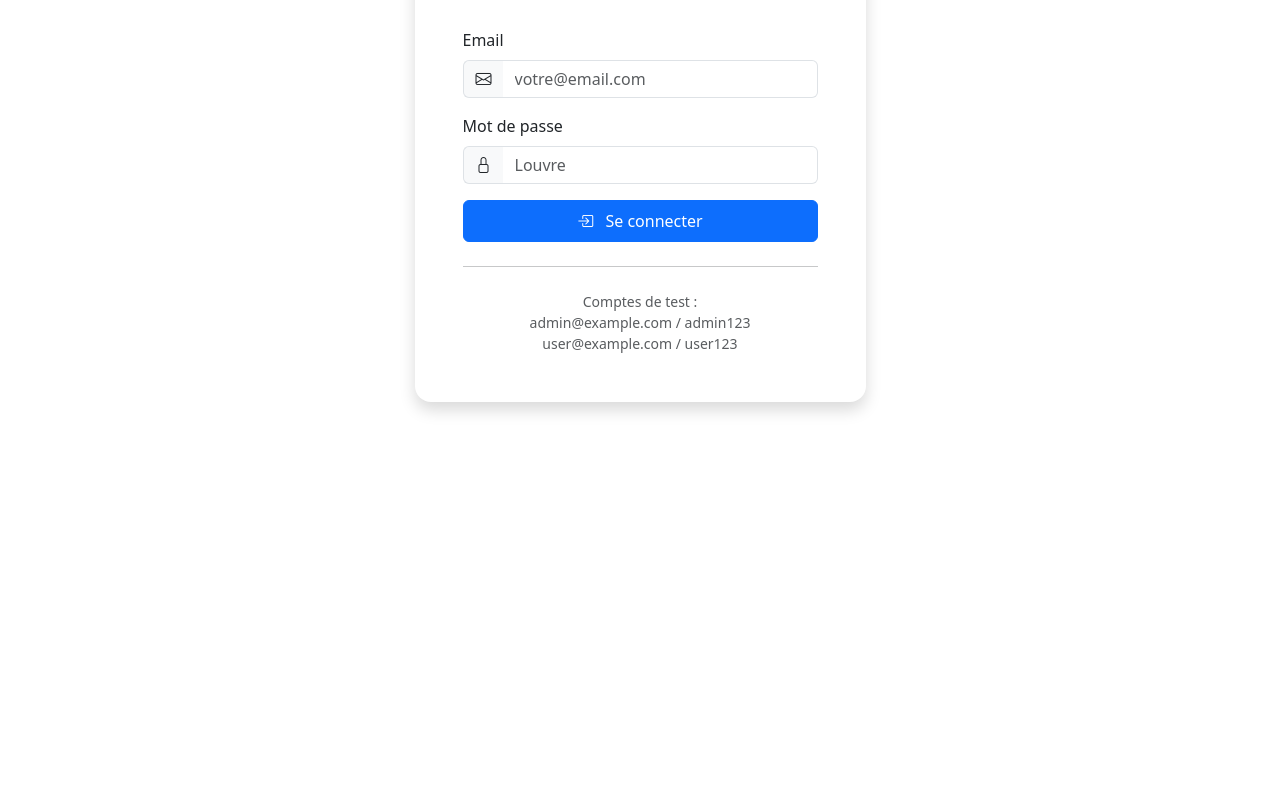
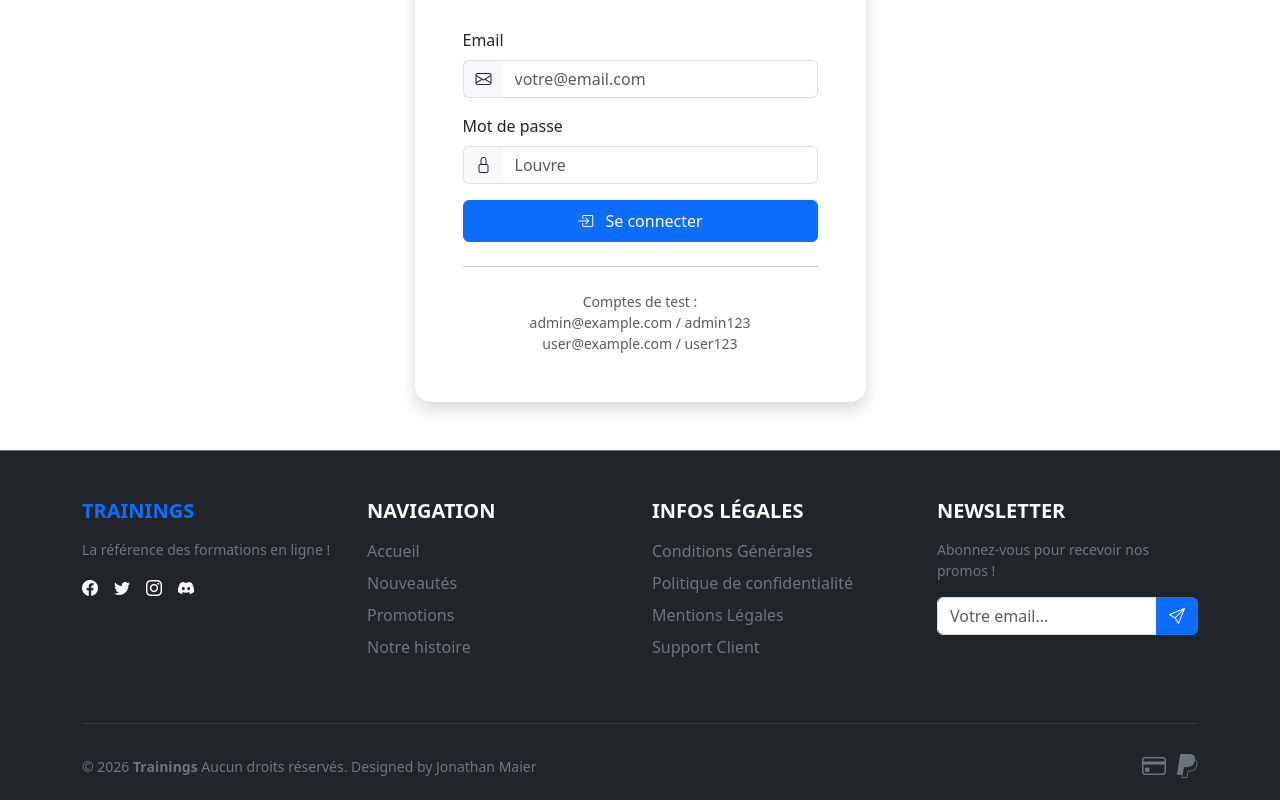
Before and after one commit to john7440/first-app-angular, an Angular app: page /login in a window 1280 px wide. Shown: the part 252-1052 px from the top of the page. Before the commit the page ends 800 px from the top, so only its background shows below. Built offline with nearby package versions, Linux system fonts and the light colour scheme.

Commit message:
ajout d'un composant footer

```diff
--- a/db.json
+++ b/db.json
@@ -1,18 +1,18 @@
 {
   "trainings": [
     {
-      "id": 1,
       "name": "Formation Angular",
-      "description": "Apprendre Angular de A à Z",
-      "price": 500,
-      "category": "Frontend"
+      "description": "Apprendre Angular de A à Z ",
+      "price": 2526,
+      "category": "Frontend",
+      "id": 1
     },
     {
-      "id": 2,
       "name": "Formation React",
-      "description": "Maîtriser React et ses hooks",
-      "price": 450,
-      "category": "Frontend"
+      "description": "Maitriser React et ses hooks",
+      "price": 1450,
+      "category": "Frontend",
+      "id": 2
     },
     {
       "id": 3,
@@ -34,6 +34,13 @@
       "price": 552,
       "category": "DevOps",
       "id": 5
+    },
+    {
+      "name": "Android Studio",
+      "description": "Apprenez a faire des appli mobiles comme Candy Crush!",
+      "price": 3952,
+      "category": "Mobile",
+      "id": 6
     }
   ],
   "users": [
--- a/src/app/app.html
+++ b/src/app/app.html
@@ -1,2 +1,3 @@
 <app-navbar></app-navbar>
 <router-outlet></router-outlet>
+<app-footer></app-footer>
--- a/src/app/app.ts
+++ b/src/app/app.ts
@@ -1,11 +1,12 @@
 import { Component } from '@angular/core';
 import { RouterOutlet } from '@angular/router';
 import { NavbarComponent } from './components/navbar/navbar';
+import { FooterComponent } from './components/footer/footer';
 
 @Component({
   selector: 'app-root',
   standalone: true,
-  imports: [RouterOutlet, NavbarComponent],
+  imports: [RouterOutlet, NavbarComponent, FooterComponent],
   templateUrl: './app.html',
   styleUrl: './app.css',
 })
--- /dev/null
+++ b/src/app/components/footer/footer.html
@@ -0,0 +1,66 @@
+<footer class="bg-dark text-white pt-5 pb-3 mt-5 border-top border-secondary">
+        <div class="container">
+            <div class="row">
+
+                <div class="col-lg-3 col-md-6 mb-4">
+                    <h5 class="fw-bold text-uppercase text-primary mb-3">TRAININGS</h5>
+                    <p class="text-secondary small">
+                        La référence des formations en ligne !
+                    </p>
+                    <div class="d-flex gap-3 mt-3">
+                        <a href="#" class="text-white social-icon"><i class="bi bi-facebook"></i></a>
+                        <a href="#" class="text-white social-icon"><i class="bi bi-twitter"></i></a>
+                        <a href="#" class="text-white social-icon"><i class="bi bi-instagram"></i></a>
+                        <a href="#" class="text-white social-icon"><i class="bi bi-discord"></i></a>
+                    </div>
+                </div>
+
+                <div class="col-lg-3 col-md-6 mb-4">
+                    <h5 class="fw-bold text-uppercase mb-3">Navigation</h5>
+                    <ul class="list-unstyled">
+                        <li class="mb-2"><a href="#" class="text-secondary text-decoration-none">Accueil</a></li>
+                        <li class="mb-2"><a href="#" class="text-secondary text-decoration-none">Nouveautés</a></li>
+                        <li class="mb-2"><a href="#" class="text-secondary text-decoration-none">Promotions</a></li>
+                        <li class="mb-2"><a href="#" class="text-secondary text-decoration-none">Notre histoire</a></li>
+                    </ul>
+                </div>
+
+                <div class="col-lg-3 col-md-6 mb-4">
+                    <h5 class="fw-bold text-uppercase mb-3">Infos Légales</h5>
+                    <ul class="list-unstyled">
+                        <li class="mb-2"><a href="#" class="text-secondary text-decoration-none">Conditions Générales</a></li>
+                        <li class="mb-2"><a href="#" class="text-secondary text-decoration-none">Politique de confidentialité</a></li>
+                        <li class="mb-2"><a href="#" class="text-secondary text-decoration-none">Mentions Légales</a></li>
+                        <li class="mb-2"><a href="#" class="text-secondary text-decoration-none">Support Client</a></li>
+                    </ul>
+                </div>
+
+                <div class="col-lg-3 col-md-6 mb-4">
+                    <h5 class="fw-bold text-uppercase mb-3">Newsletter</h5>
+                    <p class="text-secondary small">Abonnez-vous pour recevoir nos promos !</p>
+                    <div class="input-group mb-3">
+                        <input type="email" class="form-control" placeholder="Votre email..." aria-label="Email">
+                        <button class="btn btn-primary" type="button"><i class="bi bi-send"></i></button>
+                    </div>
+                </div>
+            </div>
+
+            <hr class="border-secondary my-4">
+
+            <div class="row align-items-center">
+                <div class="col-md-7 col-lg-8 text-center text-md-start">
+                    <p class="small text-secondary mb-0">
+                        &copy; 2026 <strong>Trainings</strong> Aucun droits réservés. Designed by <a href="https://github.com/john7440" class="text-secondary text-decoration-none">Jonathan Maier</a>
+                    </p>
+                </div>
+                <div class="col-md-5 col-lg-4">
+                    <div class="text-center text-md-end">
+                        <ul class="list-inline mb-0">
+                            <li class="list-inline-item"><i class="bi bi-credit-card text-secondary fs-4"></i></li>
+                            <li class="list-inline-item"><i class="bi bi-paypal text-secondary fs-4"></i></li>
+                        </ul>
+                    </div>
+                </div>
+            </div>
+        </div>
+    </footer>
--- a/src/app/components/login/login.html
+++ b/src/app/components/login/login.html
@@ -4,7 +4,7 @@
       <div class="card shadow">
         <div class="card-body p-5">
           <h2 class="text-center mb-4">
-            <i class="bi bi-person-circle fs-1 text-dark"></i>
+            <i class="bi bi-person-circle fs-1 text-primary"></i>
             <br>
             Connexion
           </h2>
--- a/src/app/services/theme.service.ts
+++ b/src/app/services/theme.service.ts
@@ -8,7 +8,7 @@ export class ThemeService {
 
     constructor(){
         const savedTheme = localStorage.getItem('theme') as  'light' | 'dark' | null;
-        const prefersDark = window.matchMedia('(prefers-color-scheme: dark').matches;
+        const prefersDark = globalThis.matchMedia('(prefers-color-scheme: dark').matches;
 
         this.theme.set(savedTheme || (prefersDark ? 'dark': 'light'));
 
```
Also changed, not shown: src/app/components/footer/footer.ts (added, +12 -0 lines).
